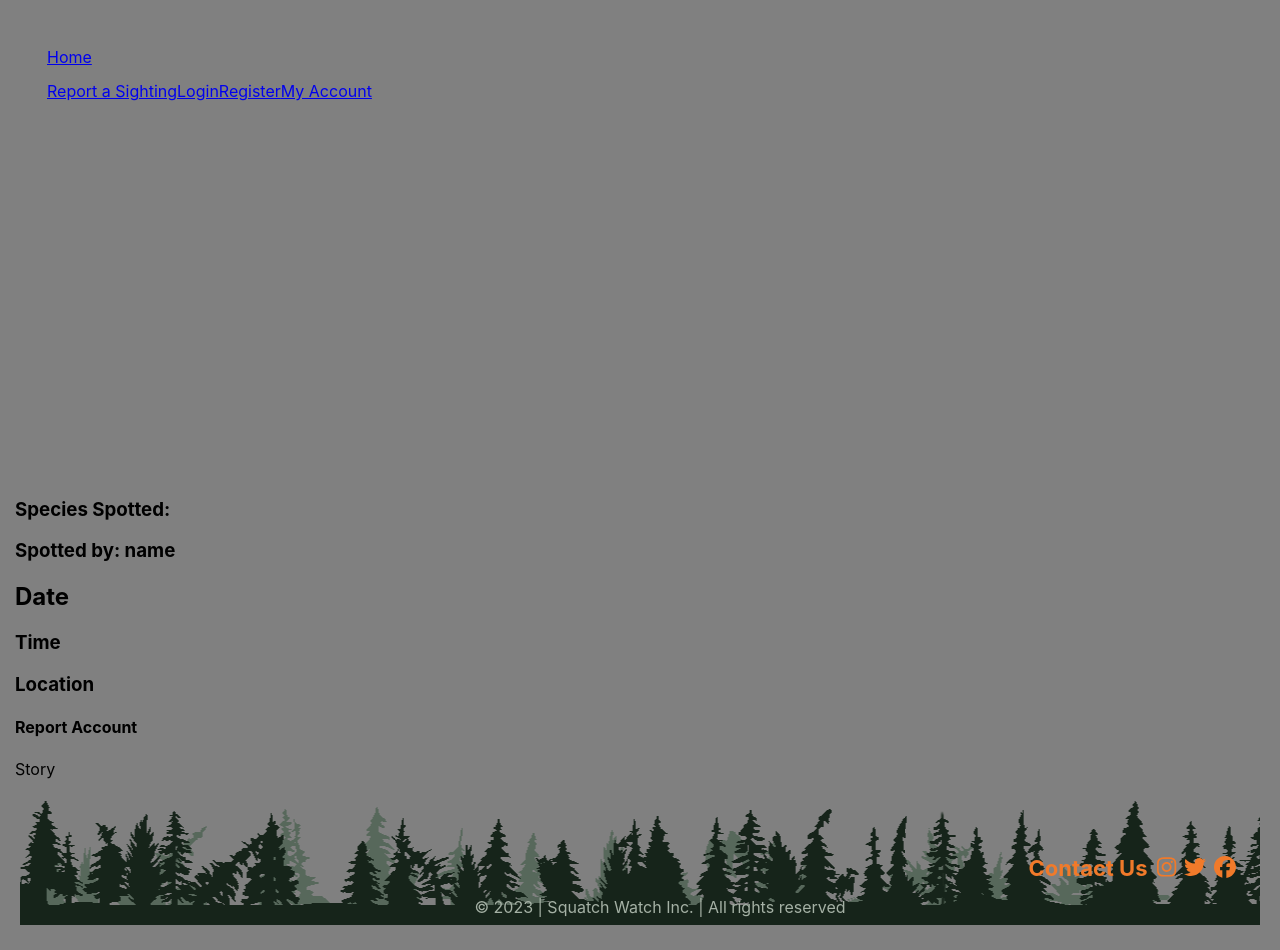
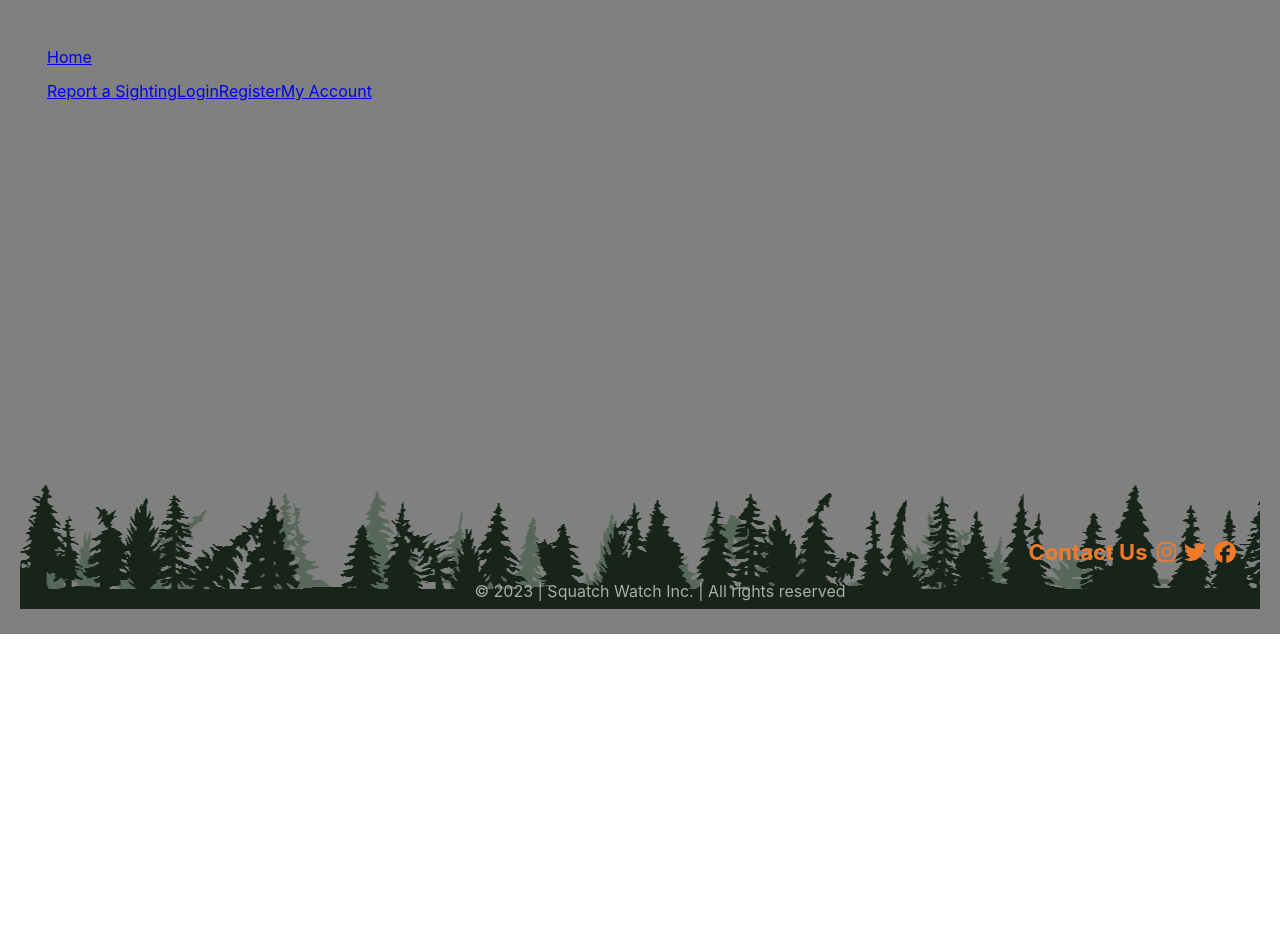
Before and after one commit to johncapovani/Squatch-Watch, a React (Create React App) app in the folder frontend/: page /onesighting in a window 1280 px wide. After the commit the page ends 800 px from the top, so only its background shows below. Built offline with nearby package versions, Linux system fonts and the light colour scheme.

Commit message:
installed redux and axios, added sightings folder and contents in features

```diff
--- a/frontend/src/App.js
+++ b/frontend/src/App.js
@@ -24,8 +24,6 @@ function App() {
           <Route path='/register' element={<Register />} />
           <Route path='/account' element={<User_Profile />} />
           <Route path='/report' element={<Create_Update_Sighting />} />
-          {/* For testing */}
-          <Route path='/onesighting' element={<Datacard />} />
 
         </Routes>
         <Footer />
--- a/frontend/src/components/Datacard.jsx
+++ b/frontend/src/components/Datacard.jsx
@@ -1,23 +1,11 @@
-import React from 'react';
+// import {useDispatch} from 'react-redux';
 
-const Datacard = (props) => {
+const Datacard = ({sighting}) => {
+    // const dispatch = useDispatch()
     return(
         <>
-        <div className='whole-card'>
-            <div className='col-one'>
-                {/* <img src={props.item.images} alt={props.item.species}/> */}
-                <h3>Species Spotted: </h3>
-                <h3>Spotted by: name</h3>
-            </div>
-            <div className='col-two'>
-                <h2>Date</h2>
-                <h3>Time</h3>
-                <h3>Location</h3>
-                <div className='description '>
-                    <h4>Report Account</h4>
-                    <p>Story</p>
-                </div>
-            </div>
+        <div className="goal">
+            <h2>{sighting.time}</h2>
         </div>
         </>
     )
```
Also changed, not shown: frontend/src/features/sightings/sightingService.js (+16 -0 lines), frontend/src/features/sightings/sightingSlice.js (+84 -0 lines), frontend/src/pages/Gallery.jsx (renamed from frontend/src/components/Gallery.jsx).
